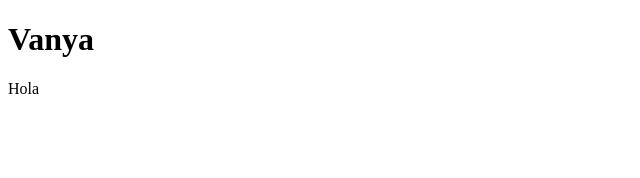
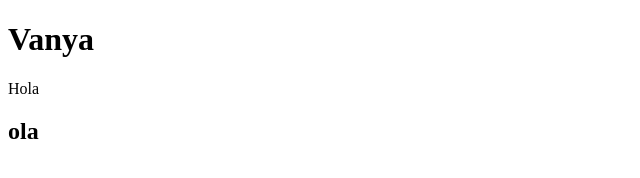
Before and after one commit to AbelGod27/Libreria_va, a plain HTML site: page index.html in a window 1280 px wide. Shown: the full height of the page, 0-640 px from the left. Drawn offline with Linux system fonts and the light colour scheme.

Commit message:
modifique el html

```diff
--- a/index.html
+++ b/index.html
@@ -8,5 +8,6 @@
 <body>
     <h1>Vanya</h1>
     <p>Hola</p>
+    <h2>ola</h2>
 </body>
 </html>
```
